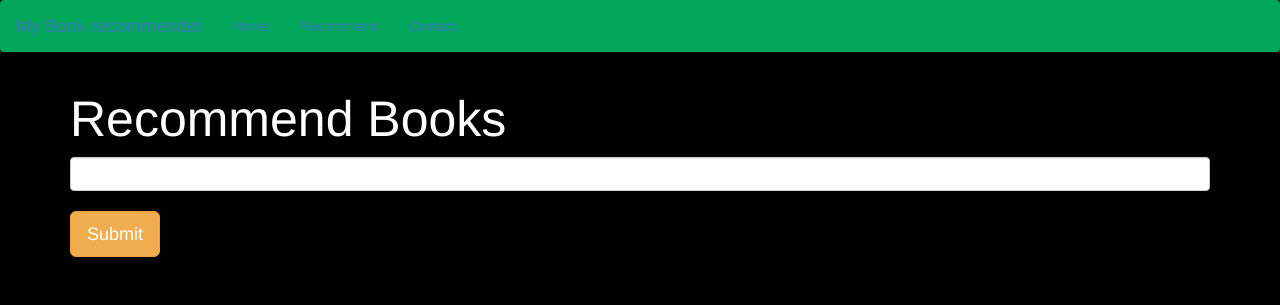
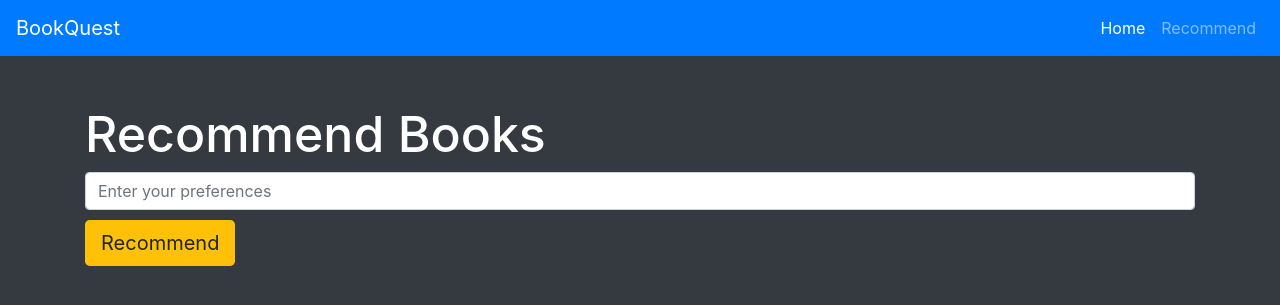
Before and after one commit to rsarsahay/Book-Recommender, a Flask app: page /recommend in a window 1280 px wide. Shown: the top 305 px of the page. Run offline with Flask 3, Linux system fonts and the light colour scheme; parts of the project's set-up code (start-up, migrations or seed data) failed here and were passed over.

Commit message:
Update recommend.html

```diff
--- a/templates/recommend.html
+++ b/templates/recommend.html
@@ -2,57 +2,97 @@
 <html lang="en">
 <head>
     <meta charset="UTF-8">
-    <title>Book Recommender System</title>
-    <!-- Latest compiled and minified CSS -->
-<link rel="stylesheet" href="https://cdn.jsdelivr.net/npm/bootstrap@3.3.7/dist/css/bootstrap.min.css" integrity="sha384-BVYiiSIFeK1dGmJRAkycuHAHRg32OmUcww7on3RYdg4Va+PmSTsz/K68vbdEjh4u" crossorigin="anonymous">
-</head>
+    <title>BookQuest</title>
+    <link rel="stylesheet" href="https://cdn.jsdelivr.net/npm/bootstrap@4.6.0/dist/css/bootstrap.min.css">
     <style>
-    .text-white{
-        color:white
+        body {
+            background-color: #343a40; /* Dark background color */
+            color: #ffffff; /* White text color */
+        }
+        .navbar {
+            background-color: #007bff; /* Navbar color */
+        }
+        .card {
+            background-color: #212529; /* Card background color */
+            color: #ffffff; /* Card text color */
+            border: none; /* Remove card border */
+            border-radius: 8px; /* Add border radius */
+            box-shadow: 0 4px 8px rgba(0, 0, 0, 0.1); /* Add box shadow */
+        }
+        .card img {
+            border-top-left-radius: 8px; /* Rounded corners for top-left */
+            border-top-right-radius: 8px; /* Rounded corners for top-right */
+            max-height: 200px; /* Limit image height */
+            object-fit: cover; /* Cover image */
+        }
+        .card-body {
+            padding: 20px; /* Add padding */
+        }
+        .card-title {
+            font-size: 1.2rem; /* Increase font size */
+            margin-bottom: 5px; /* Add margin bottom */
+        }
+        .card-text {
+            font-size: 1rem; /* Set font size */
+            margin-bottom: 0; /* Remove default margin */
+        }
+        .btn-warning {
+            background-color: #ffc107; /* Custom button color */
+            border: none; /* Remove button border */
+        }
+        .btn-warning:hover {
+            background-color: #ffca28; /* Button hover color */
         }
     </style>
-<body style="background-color:black">
+</head>
+<body>
 
-    <nav class="navbar" style="background-color:#00a65a">
-        <a class="navbar-brand">My Book recommender</a>
-        <ul class="nav navbar-nav">
-            <li><a href="/">Home</a></li>
-            <li><a href="/recommend">Recommend</a></li>
-            <li><a>Contact</a></li>
+<nav class="navbar navbar-expand-lg navbar-dark">
+    <a class="navbar-brand" href="#">BookQuest</a>
+    <button class="navbar-toggler" type="button" data-toggle="collapse" data-target="#navbarNav" aria-controls="navbarNav" aria-expanded="false" aria-label="Toggle navigation">
+        <span class="navbar-toggler-icon"></span>
+    </button>
+    <div class="collapse navbar-collapse" id="navbarNav">
+        <ul class="navbar-nav ml-auto">
+            <li class="nav-item active">
+                <a class="nav-link" href="/">Home</a>
+            </li>
+            <li class="nav-item">
+                <a class="nav-link" href="/recommend">Recommend</a>
+            </li>
         </ul>
+    </div>
 </nav>
 
-    <div class="container">
+<div class="container mt-5">
     <div class="row">
         <div class="col-md-12">
             <h1 class="text-white" style="font-size:50px">Recommend Books</h1>
             <form action="/recommend_books" method="post">
-                    <input name="user_input" type="text" class="form-control"><br>
-                    <input type="submit" class="btn btn-lg btn-warning">
+                <input name="user_input" type="text" class="form-control" placeholder="Enter your preferences" style="margin-bottom: 10px;">
+                <button type="submit" class="btn btn-lg btn-warning">Recommend</button>
             </form>
+        </div>
     </div>
 
     {% if data %}
-
-             {% for i in data %}
-                <div class="col-md-3" style="margin-top:50px">
+    <div class="row">
+        {% for book in data %}
+        <div class="col-md-4" style="margin-top: 20px;">
             <div class="card">
+                <img class="card-img-top" src="{{book[2]}}">
                 <div class="card-body">
-                            <img class="card-img-top" src="{{i[2]}}">
-                            <p class="text-white">{{i[0]}}</p>
-                            <h4 class="text-white">{{i[1]}}</h4>
+                    <h5 class="text-white">{{ book[1] }}</h5>
+                    <p class="text-white">{{ book[0] }}</p>
                 </div>
             </div>
         </div>
         {% endfor %}
-
+    </div>
     {% endif %}
-
-
-
-
-        </div>
 </div>
 
+<script src="https://cdn.jsdelivr.net/npm/@popperjs/core@2.11.6/dist/umd/popper.min.js"></script>
+<script src="https://cdn.jsdelivr.net/npm/bootstrap@4.6.0/dist/js/bootstrap.min.js"></script>
 </body>
 </html>
```
Lines whose indentation alone changed are shown as unchanged.
